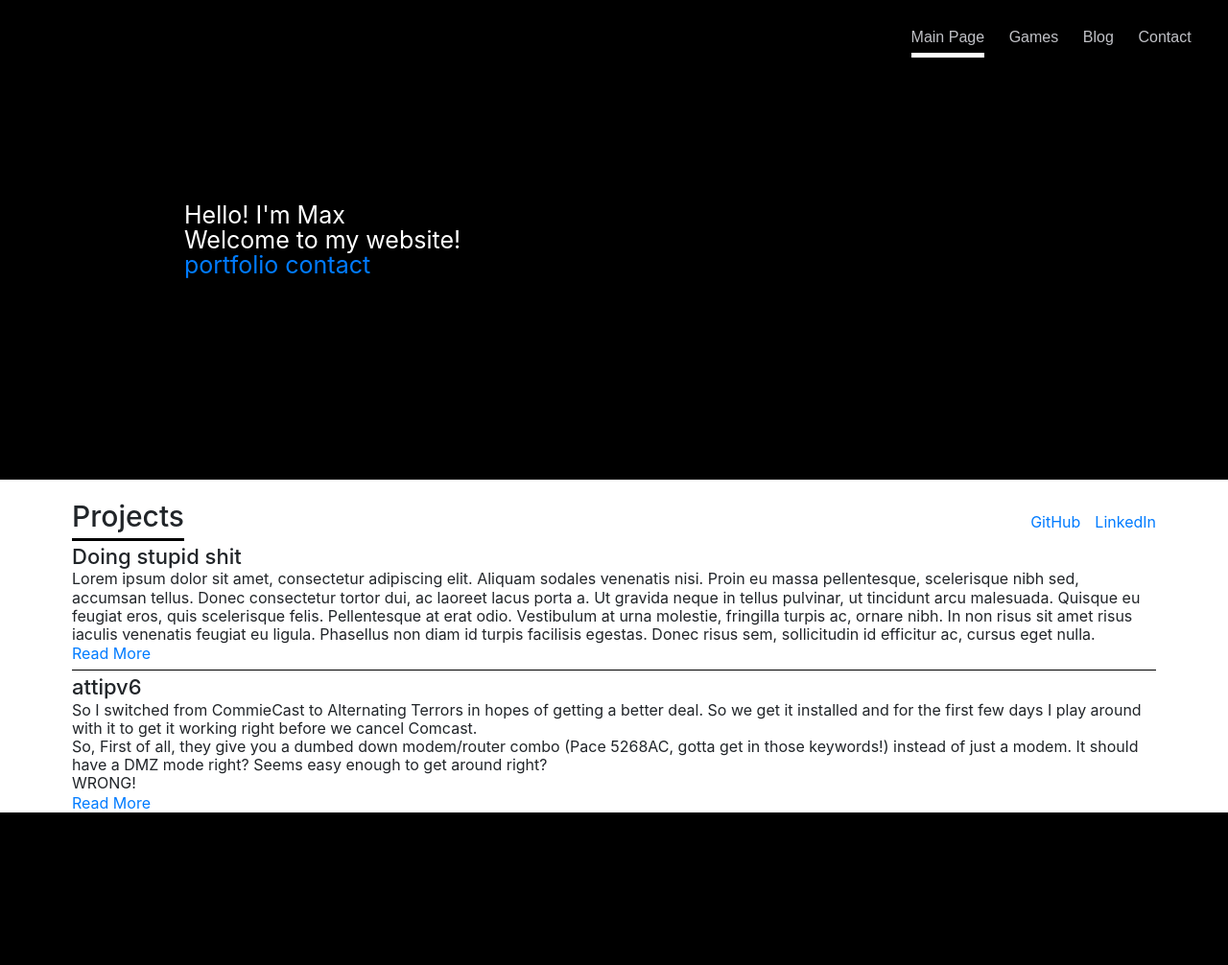
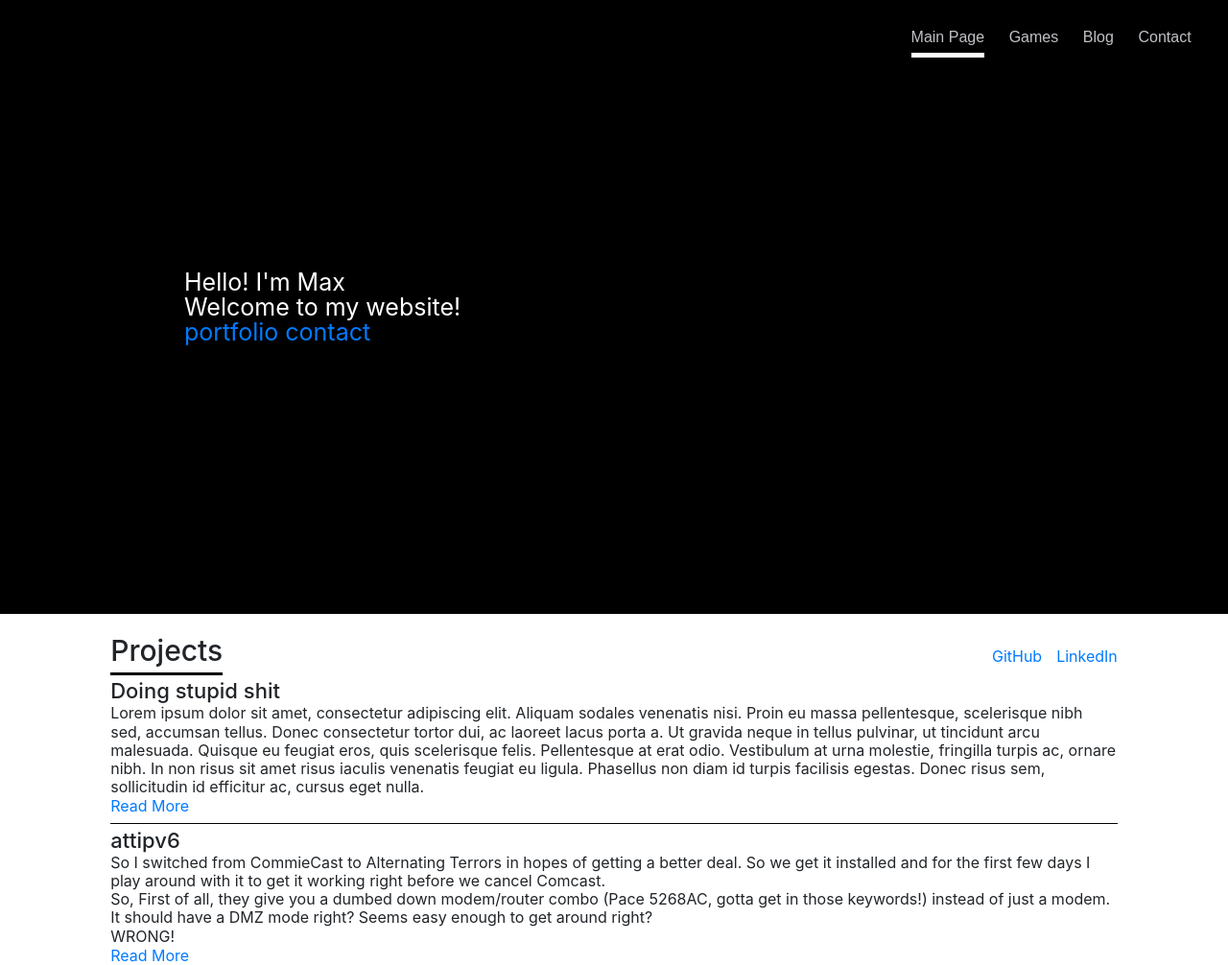
Before and after one commit to Maxqia/portfolio, a PHP site: page / in a window 1280 px wide. Shown: the whole page at 96% size. Before the commit the page ends 847 px from the top, so only its background shows below. Run offline with PHP 8.4, Linux system fonts and the light colour scheme.

Commit message:
better scaling

```diff
--- a/index.css
+++ b/index.css
@@ -20,7 +20,7 @@ html, body {
     position:relative;
     background-color: black;
     color: white;
-    height: 500px;
+    height: 80%;
 }
 
 #shiftleft {
@@ -43,7 +43,10 @@ html, body {
 }
 
 #mainbody {
-    margin: 20px 75px 20px 75px;
+    margin-left: 9%;
+    margin-right: 9%;
+    margin-top: 20px;
+    margin-bottom: 20px;
 }
 
 #portflex {
```
